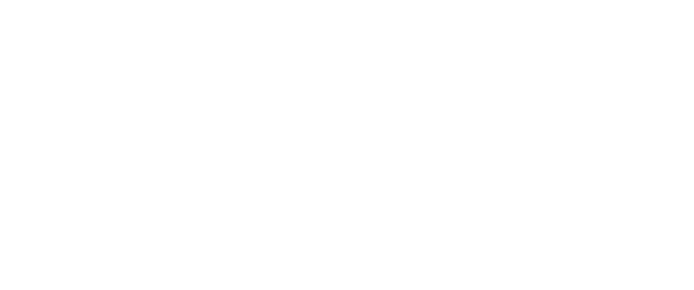
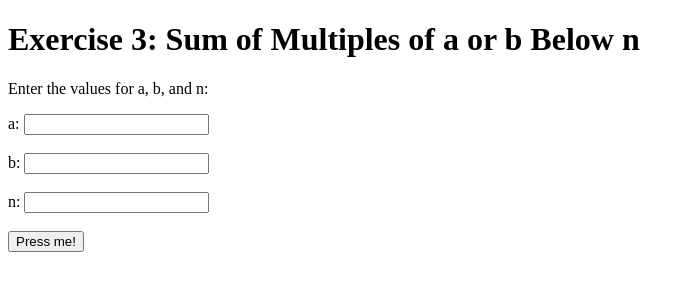
Before and after one commit to Nayanakr/programming-information, a plain HTML site: page exe3.html in a window 1280 px wide. Shown: the whole page, without its empty margins (0-694 px from the left). Drawn offline with Linux system fonts and the light colour scheme.

Commit message:
update changes

```diff
--- a/exe3.html
+++ b/exe3.html
@@ -22,3 +22,14 @@
             alert("The sum of multiples of " + a + " or " + b + " below " + n + " is: " + sum);
         }
     </script>
+    </head>
+    <body>
+        <h1>Exercise 3: Sum of Multiples of a or b Below n</h1>
+        <p>Enter the values for a, b, and n:</p>
+        <label for="a">a: </label><input type="number" id="a"><br><br>
+        <label for="b">b: </label><input type="number" id="b"><br><br>
+        <label for="n">n: </label><input type="number" id="n"><br><br>
+
+        <button onclick="doIt()">Press me!</button>
+    </body>
+    </html>
```
